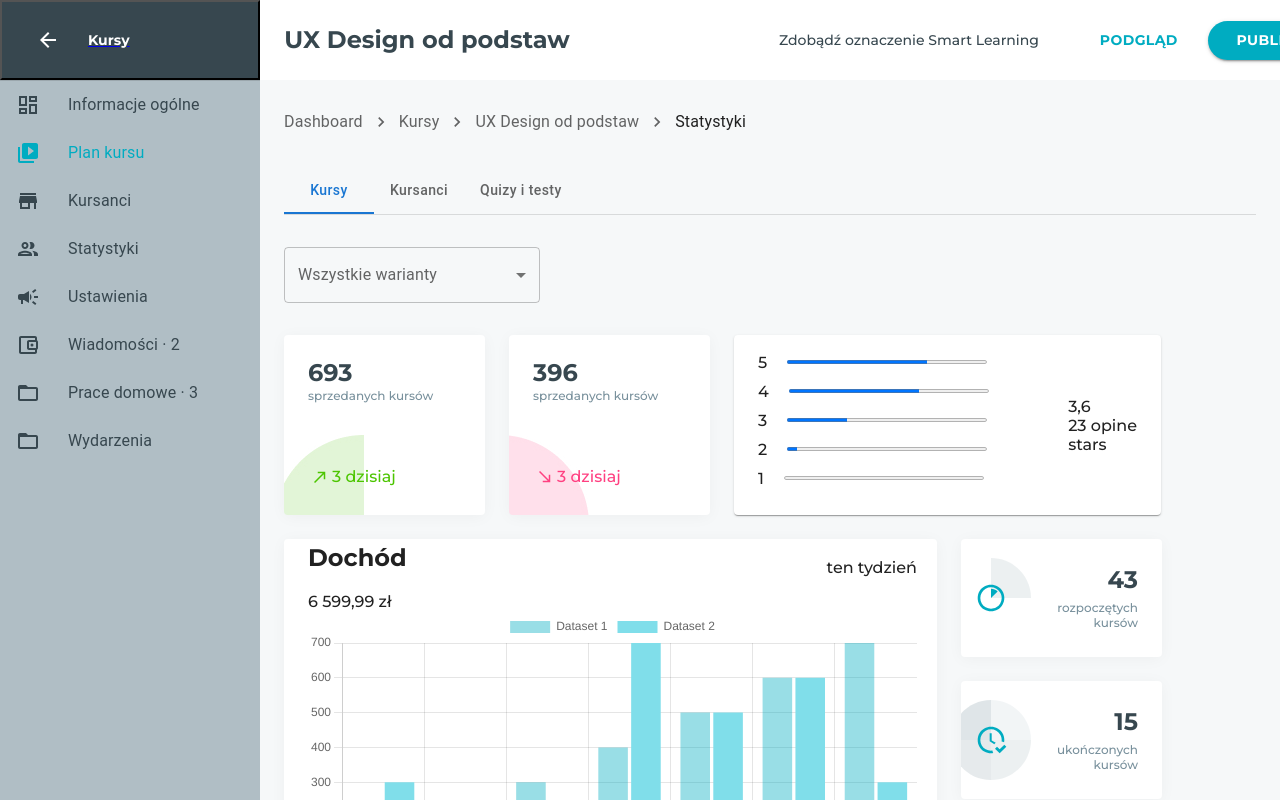
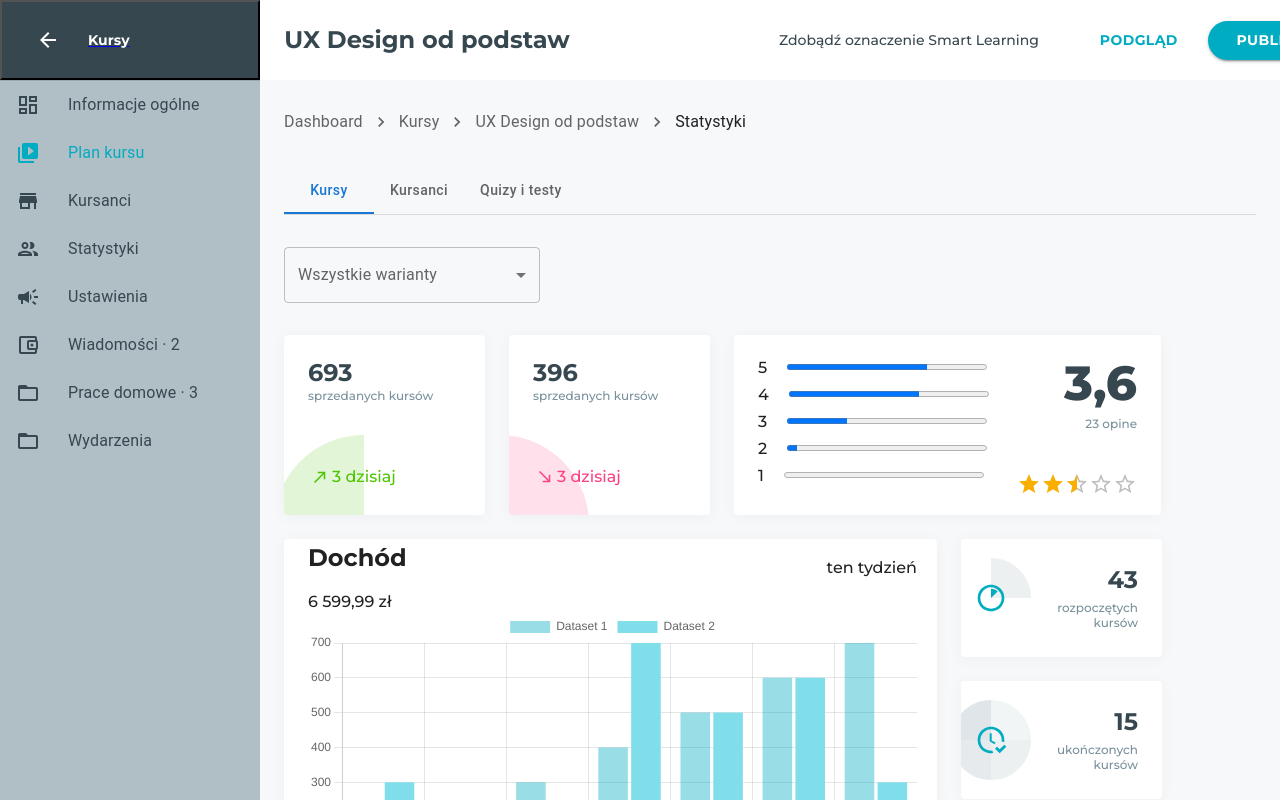
Before and after one commit to MishanyaZh/courses, a React (Create React App) app: page /courseplan in a window 1280 px wide. Shown: the top 800 px of the page. Built offline with nearby package versions, Linux system fonts and the light colour scheme.

Commit message:
RatingBar

```diff
--- a/src/components/CoursePlan/Rating/Rating.jsx
+++ /dev/null
@@ -1,25 +0,0 @@
-import React from 'react';
-
-import RatingProgress from './RatingProgress/RatingProgress';
-
-import { RatingBox, Right } from './Rating.styled';
-
-const Rating = () => {
-  return (
-    <>
-      <RatingBox>
-        <div>
-          <RatingProgress />
-        </div>
-
-        <Right>
-          <div>3,6</div>
-          <div>23 opine</div>
-          <div>stars</div>
-        </Right>
-      </RatingBox>
-    </>
-  );
-};
-
-export default Rating;
--- a/src/components/CoursePlan/Rating/Rating.styled.jsx
+++ /dev/null
@@ -1,20 +0,0 @@
-import styled from '@emotion/styled';
-import Paper from '@mui/material/Paper';
-
-export const RatingBox = styled(Paper)`
-  display: flex;
-  flex-direction: row;
-  justify-content: space-between;
-  align-items: center;
-
-  box-sizing: border-box;
-  min-width: 427px;
-  height: 180px;
-  margin-right: 24px;
-  padding: 24px;
-`;
-
-export const Right = styled.div`
-  display: flex;
-  flex-direction: column;
-`;
--- a/src/components/CoursePlan/Rating/RatingProgress/RatingProgress.styled.jsx
+++ /dev/null
@@ -1,16 +0,0 @@
-import styled from '@emotion/styled';
-
-export const Item = styled.div`
-  display: flex;
-  flex-direction: row;
-  align-items: center;
-  margin-bottom: 10px;
-`;
-export const Title = styled.div`
-  margin-right: 20px;
-`;
-
-export const Progress = styled.progress`
-  width: 200px;
-  height: 8px;
-`;
--- /dev/null
+++ b/src/components/CoursePlan/RatingBar/RatingBar.jsx
@@ -0,0 +1,24 @@
+import React from 'react';
+import Rating from '@mui/material/Rating';
+
+import RatingProgress from './RatingProgress/RatingProgress';
+
+import { Opine, RatingBox, Right, Value } from './RatingBar.styled';
+
+const RatingBar = () => {
+  return (
+    <>
+      <RatingBox>
+        <RatingProgress />
+
+        <Right>
+          <Value>3,6</Value>
+          <Opine>23 opine</Opine>
+          <Rating name="half-rating" defaultValue={2.5} precision={0.5} />
+        </Right>
+      </RatingBox>
+    </>
+  );
+};
+
+export default RatingBar;
--- /dev/null
+++ b/src/components/CoursePlan/RatingBar/RatingBar.styled.jsx
@@ -0,0 +1,40 @@
+import styled from '@emotion/styled';
+import Paper from '@mui/material/Paper';
+
+export const RatingBox = styled(Paper)`
+  display: flex;
+  flex-direction: row;
+  justify-content: space-between;
+  align-items: center;
+
+  box-sizing: border-box;
+  min-width: 427px;
+  height: 180px;
+  margin-right: 24px;
+  padding: 30px 24px;
+  box-shadow: 0px 2px 16px rgba(0, 0, 0, 0.04);
+`;
+
+export const Right = styled.div`
+  display: flex;
+  flex-direction: column;
+  justify-content: space-between;
+`;
+export const Value = styled.div`
+  font-style: normal;
+  font-weight: 800;
+  font-size: 48px;
+  line-height: 1.22;
+  text-align: right;
+  color: #37474f;
+`;
+export const Opine = styled.div`
+  margin-bottom: 41px;
+  margin-top: 4px;
+  font-style: normal;
+  font-weight: 500;
+  font-size: 12px;
+  line-height: 1.25;
+  text-align: right;
+  color: #78909c;
+`;
--- a/src/components/CoursePlan/Rating/RatingProgress/RatingProgress.jsx
+++ b/src/components/CoursePlan/RatingBar/RatingProgress/RatingProgress.jsx
@@ -22,6 +22,7 @@ const RatingProgress = () => {
 
   return (
     <>
+      <div>
         {progress.map(item => (
           <Item key={item.id}>
             <label for={item.id}>
@@ -30,6 +31,7 @@ const RatingProgress = () => {
             <Progress id={item.id} value={item.value} max={100} />
           </Item>
         ))}
+      </div>
     </>
   );
 };
--- /dev/null
+++ b/src/components/CoursePlan/RatingBar/RatingProgress/RatingProgress.styled.jsx
@@ -0,0 +1,28 @@
+import styled from '@emotion/styled';
+
+export const Item = styled.div`
+  display: flex;
+  flex-direction: row;
+  align-items: center;
+  margin-bottom: 8px;
+`;
+
+export const Title = styled.div`
+  margin-right: 20px;
+`;
+
+export const Progress = styled.progress`
+  width: 200px;
+  height: 12px;
+
+  & progress[value] ::-webkit-progress-bar {
+    /* height: 8px; */
+    border-radius: 4px;
+    background: linear-gradient(90deg, rgba(0, 172, 193, 0.4) 0%, #00acc1 100%);
+  }
+  & progress[value]::-webkit-progress-value {
+    /* height: 8px; */
+    border-radius: 4px;
+    background: linear-gradient(90deg, rgba(0, 172, 193, 0.4) 0%, #00acc1 100%);
+  }
+`;
--- a/src/components/CoursePlan/StatisticsCourseList/StatisticsCourseList.jsx
+++ b/src/components/CoursePlan/StatisticsCourseList/StatisticsCourseList.jsx
@@ -5,7 +5,7 @@ import DynamicsCourses from '../DynamicsCourses/DynamicsCourses';
 import SoldCoursesList from '../SoldCoursesList/SoldCoursesList';
 import ActiveDiscussion from '../ActiveDiscussion/ActiveDiscussion';
 import AbandonedStages from '../AbandonedStages/AbandonedStages';
-import Rating from '../Rating/Rating';
+import RatingBar from '../RatingBar/RatingBar';
 import { Row, Chart, CardsBox, Column } from './StatisticsCourseList.styled';
 
 const StatisticsCourseList = () => {
@@ -15,7 +15,7 @@ const StatisticsCourseList = () => {
       <CardsBox>
         <Row>
           <SoldCoursesList />
-          <Rating />
+          <RatingBar />
         </Row>
         <Row>
           <Chart>
```
Also changed, not shown: 1 other file (tests, documents, lock files or other folders). Lines whose indentation alone changed are shown as unchanged.
